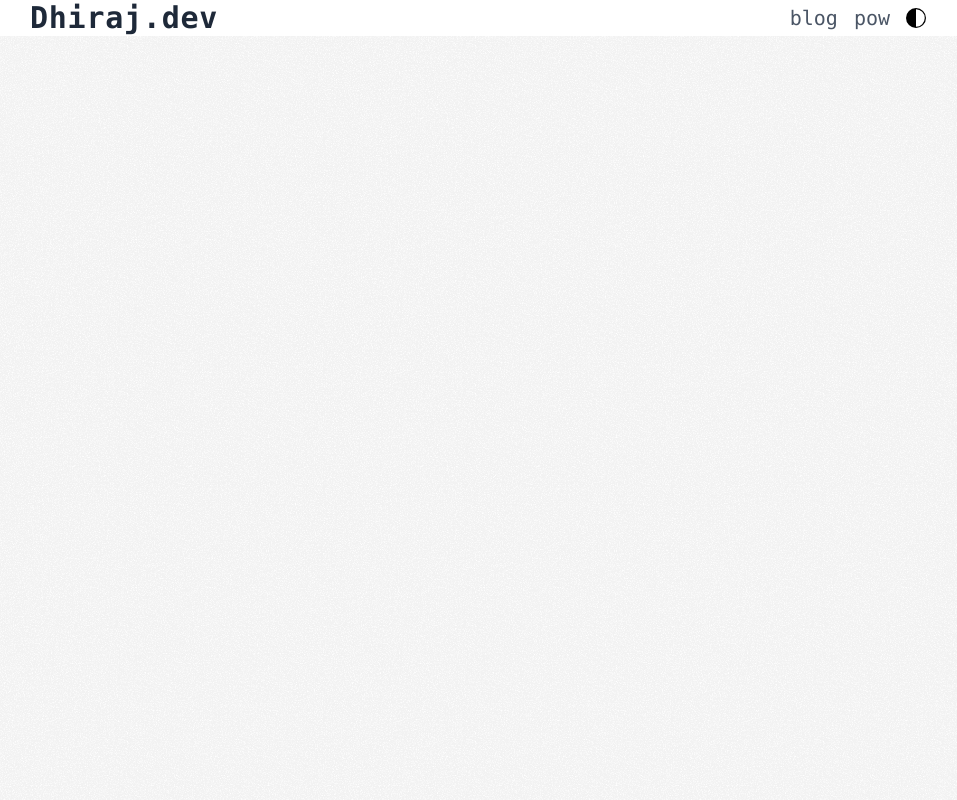
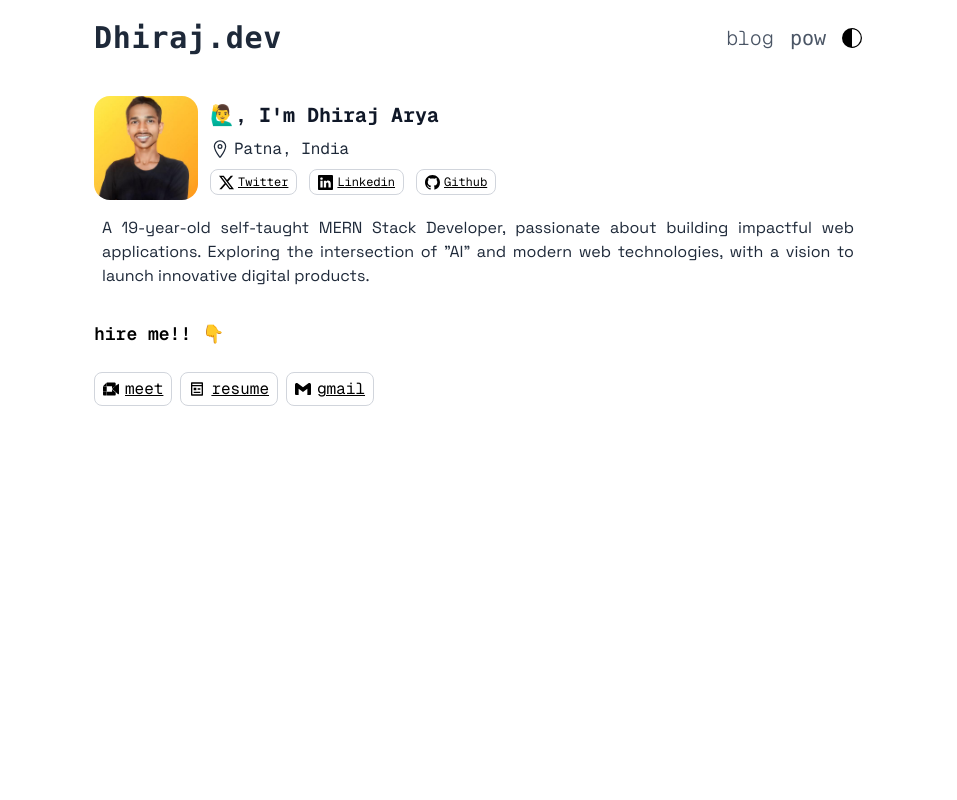
Before and after one commit to dhirajaryaa/modern-Portfolio, a React (Vite) app: page / in a window 1280 px wide. Shown: the top 800 px of the page, without its empty margins (162-1119 px from the left). Built offline with nearby package versions, Linux system fonts and the light colour scheme.

Commit message:
feat: update Hero component with profile image and social links; adjust layout in App and Header components

```diff
--- a/src/App.jsx
+++ b/src/App.jsx
@@ -9,15 +9,15 @@ import { BrowserRouter } from "react-router";
 function App() {
   return (
     <BrowserRouter>
-    <div className="antialiased min-h-screen w-full">
+    <div className="antialiased min-h-screen w-full font-body">
       <Header />
-      <main>
+      <main className="max-w-3xl w-full mx-auto">
         <Hero />
-        <FeatureProjects />
-        <About />
-        <Contact />
+        {/* <FeatureProjects /> */}
+        {/* <About /> */}
+        {/* <Contact /> */}
       </main>
-      <Footer />
+      {/* <Footer /> */}
     </div>
     </BrowserRouter>
   );
--- a/src/components/Header.jsx
+++ b/src/components/Header.jsx
@@ -4,7 +4,7 @@ import { BsCircleHalf } from "react-icons/bs";
 function Header() {
   return (
     <header className="flex w-full z-50 justify-center items-center ">
-      <nav className=" flex items-center justify-between max-w-4xl w-full">
+      <nav className=" flex items-center justify-between max-w-3xl w-full mt-5">
           <NavLink className={`text-3xl font-semibold text-gray-800 cursor-pointer font-mono tracking-wide`} to={"/"} >
             Dhiraj.dev
           </NavLink>
@@ -13,8 +13,8 @@ function Header() {
           <NavLink
             className={({ isActive }) =>
               isActive
-                ? "underline text-blue-500 text-xl font-light cursor-pointer font-mono"
-                : "text-xl font-light text-gray-600 cursor-pointer font-mono"
+                ? "underline text-blue-500 text-xl font-light cursor-pointer"
+                : "text-xl font-light text-gray-600 cursor-pointer"
             }
             to={"/blog"}
           >
--- a/src/components/Hero.jsx
+++ b/src/components/Hero.jsx
@@ -1,118 +1,85 @@
-import React from "react";
-import PersonWithLaptop from "../assets/images/heroimg.svg";
-import GrainImg from "../assets/images/grain.jpg";
-import { FaArrowDown, FaLinkedin } from "react-icons/fa";
-import { motion } from "framer-motion";
+import profileImg from "../assets/images/profile.png";
+import { IoLocationOutline } from "react-icons/io5";
+import { BsTwitterX, BsLinkedin, BsGithub } from "react-icons/bs";
+import { SiGooglemeet,SiGmail  } from "react-icons/si";
+import { RiPagesLine } from "react-icons/ri";
 
 function Hero() {
   return (
-    <section
-      id="home"
-      className="py-32 md:py-44 relative z-0 overflow-clip"
-      aria-labelledby="hero-title"
-    >
-      {/* grains background image  */}
-      <div
-        className="absolute inset-0 -z-40 opacity-5"
-        style={{ backgroundImage: `url(${GrainImg})` }}
-      ></div>
-      {/* circe overlay border 1  */}
-      <div className="size-[420px] md:size-[620px] hero-ring"></div>
-      {/* circe overlay border 2  */}
-      <div className="size-[820px] hero-ring"></div>
-      {/* circe overlay border 3  */}
-      <div className="size-[1020px] hero-ring"></div>
-      {/* circe overlay border 4  */}
-      <div className="size-[1220px] hero-ring"></div>
-
-      {/* main text content here  */}
-      <div className="container">
-        {/* hero img  */}
-        <div
-          className="flex flex-col items-center"
-          role="img"
-          aria-label="Illustration of a person working on a laptop"
-        >
-          <motion.img
-            initial={{ opacity: 0, y: 100 }}
-            whileInView={{ opacity: 1, y: 0 }}
-            transition={{ duration: 1.5 }}
-            viewport={{ once: true }}
-            className="size-48 "
-            src={PersonWithLaptop}
-            alt="Illustration of a person working on a laptop"
-          />
-          {/* adding status to the page */}
-          <motion.div
-            initial={{ opacity: 0, y: 100 }}
-            whileInView={{ opacity: 1, y: 0 }}
-            transition={{ duration: 1.5 }}
-            viewport={{ once: true }}
-            className="flex items-center gap-2 bg-gray-950 border border-gray-800 px-4 py-1.5 -mt-4 capitalize rounded"
-            aria-label="Available for new projects"
+    <section id="home" aria-labelledby="hero-title">
+      {/* hero image and info  */}
+      <div className="flex gap-3 items-center mt-10">
+        <img
+          src={profileImg}
+          alt="Profile Image"
+          className="rounded-2xl size-26"
+        />
+        <div className="flex flex-col gap-2">
+          <h1 className="text-gray-900 font-bold text-lg sm:text-xl cursor-pointer">
+            🙋‍♂️, I'm Dhiraj Arya
+          </h1>
+          <h4 className="flex items-center gap-1 text-gray-800 text-sm sm:text-base cursor-pointer">
+            <IoLocationOutline size={20} />
+            <span>Patna, India</span>
+          </h4>
+          {/* social links  */}
+          <div className="flex gap-2 items-center sm:gap-3">
+            <a
+              href="https://x.com/dhirajarya01"
+              target="_blank"
+              className="flex items-center underline border border-gray-300 rounded-lg px-2 py-1 gap-1 text-sm sm:text-xs whitespace-nowrap"
+            >
+              <BsTwitterX size={15} /> Twitter
+            </a>
+            <a
+              href="https://x.com/dhirajarya01"
+              target="_blank"
+              className="flex items-center underline border border-gray-300 rounded-lg px-2 py-1 gap-1 text-sm sm:text-xs whitespace-nowrap"
+            >
+              <BsLinkedin size={15} /> Linkedin
+            </a>
+            <a
+              href="https://x.com/dhirajarya01"
+              target="_blank"
+              className="flex items-center underline border border-gray-300 rounded-lg px-2 py-1 gap-1 text-sm sm:text-xs whitespace-nowrap"
+            >
+              <BsGithub size={15} /> Github
+            </a>
+          </div>
+        </div>
+      </div>
+      {/* About */}
+      <p class="mt-4 px-2 text-sm sm:text-base w-full text-justify leading-6 text-gray-800 font-text">
+        A 19-year-old self-taught MERN Stack Developer, passionate about
+        building impactful web applications. Exploring the intersection of "AI"
+        and modern web technologies, with a vision to launch innovative digital
+        products.
+      </p>
+      {/* links  */}
+      <div className="flex flex-col gap-2 mt-4">
+        <p className="text-lg font-semibold my-4">hire me!! 👇</p>
+        <div className="flex gap-2 items-center">
+          <a
+            href="https://x.com/dhirajarya01"
+            target="_blank"
+            className="flex items-center underline border border-gray-300 rounded-lg px-2 py-1 gap-1.5 text-sm sm:text-base whitespace-nowrap"
           >
-            <span className="relative flex h-3 w-3">
-              <span className="animate-ping absolute inline-flex h-full w-full rounded-full bg-green-500 opacity-75"></span>
-              <span className="relative inline-flex rounded-full h-3 w-3 bg-green-500"></span>
-            </span>
-            <p className="text-sm font-medium">Available for new projects</p>
-          </motion.div>
-        </div>
-        {/* adding content */}
-        <motion.div
-
-        initial={{ opacity: 0, y: 100 }}
-        whileInView={{ opacity: 1, y: 0 }}
-        transition={{ duration: 1.5 }}
-        viewport={{ once: true }}
-        className="max-w-lg mx-auto">
-          <h1
-            className="text-3xl font-serif text-center tracking-wide mt-8 capitalize"
-            id="hero-title"
+            <SiGooglemeet size={16} /> meet
+          </a>
+          <a
+            href="https://x.com/dhirajarya01"
+            target="_blank"
+            className="flex items-center underline border border-gray-300 rounded-lg px-2 py-1 gap-1.5 text-sm sm:text-base whitespace-nowrap"
           >
-            Design and Develop Exceptional Digital Experiences
-          </h1>
-          <p
-            className="mt-4 text-center text-white/50 text-sm md:text-base capitalize"
-            aria-label="I'm Dhiraj Arya, a web developer with a passion for building fast, scalable, and visually appealing webApps."
+            <RiPagesLine  size={16} /> resume
+          </a>
+          <a
+            href="https://x.com/dhirajarya01"
+            target="_blank"
+            className="flex items-center underline border border-gray-300 rounded-lg px-2 py-1 gap-1.5 text-sm sm:text-base whitespace-nowrap"
           >
-            I'm <span className="text-green-600 ">Dhiraj Arya</span>, a{" "}
-            <span className="text-yellow-500">web developer</span> with a
-            passion for building fast, scalable, and visually appealing webApps.
-          </p>
-        </motion.div>
-        {/* adding call to action btn  */}
-        <div className="flex flex-col md:flex-row gap-4 mt-8 items-center justify-center">
-          <motion.a
-            initial={{ opacity: 0, x: 100 }}
-            whileInView={{ opacity: 1, x: 0 }}
-            transition={{ duration: 2 }}
-            viewport={{ once: true }}
-            href="#project"
-            className="inline-flex items-center gap-2 border border-white/15 px-4 py-2 rounded-xl text-white hover:bg-white/10 duration-200"
-            aria-label="Explore My Work"
-          >
-            <span>Explore My Work</span>
-            <span className="animate-bounce" aria-hidden="true">
-              <FaArrowDown size={18} />
-            </span>
-          </motion.a>
-          <motion.a
-            initial={{ opacity: 0, x: -100 }}
-            whileInView={{ opacity: 1, x: 0 }}
-            transition={{ duration: 2 }}
-            viewport={{ once: true }}
-            href="https://www.linkedin.com/in/dhirajarya01/"
-            target="_blank"
-            rel="noopener noreferrer"
-            className="inline-flex items-center gap-3 border border-white/15 px-5 py-2 rounded-xl bg-white hover:bg-white/80 text-gray-900 font-semibold duration-200"
-            aria-label="Let's Connect on LinkedIn"
-          >
-            <span aria-hidden="true">
-              <FaLinkedin size={18} className="text-blue-600 animate-pulse" />
-            </span>
-            <span>Let's Connect</span>
-          </motion.a>
+            <SiGmail  size={16} /> gmail
+          </a>
         </div>
       </div>
     </section>
--- a/src/index.css
+++ b/src/index.css
@@ -1,22 +1,11 @@
 /* @import url("https://fonts.googleapis.com/css2?family=Calistoga&family=Inter:ital,opsz,wght@0,14..32,100..900;1,14..32,100..900&display=swap"); */
-@import url('https://fonts.googleapis.com/css2?family=Geist+Mono:wght@100..900&display=swap');
+/* @import url('https://fonts.googleapis.com/css2?family=Geist+Mono:wght@100..900&display=swap'); */
+@import url('https://fonts.googleapis.com/css2?family=Geist+Mono:wght@100..900&family=Space+Grotesk:wght@300..700&display=swap');
 
 @import "tailwindcss";
 
-@layer base {
-  /* .nav-items {
-    @apply px-4 py-1.5 rounded-full text-sm font-semibold text-white/70 hover:text-white hover:bg-white/10 transition duration-300;
-  }
-  .nav-items-active {
-    @apply bg-white text-gray-900 hover:text-gray-900 hover:bg-white/70;
-  }
-  .hero-ring {
-    @apply absolute inset-0 -z-30 border-2 border-emerald-300/5 top-1/2 left-1/2 -translate-x-1/2 -translate-y-1/2 rounded-full shadow-[0_0_80px_inset] shadow-emerald-300/5;
-  }
-  html {
-    @apply scroll-smooth;
-  } */
-  body:{
-      font-family: "Geist Mono", monospace;
-  }
+
+@theme {
+  --font-body : "Geist Mono", monospace;
+    --font-text: "Space Grotesk", sans-serif;
 }
```
Also changed, not shown: src/assets/images/profile.png (added).
